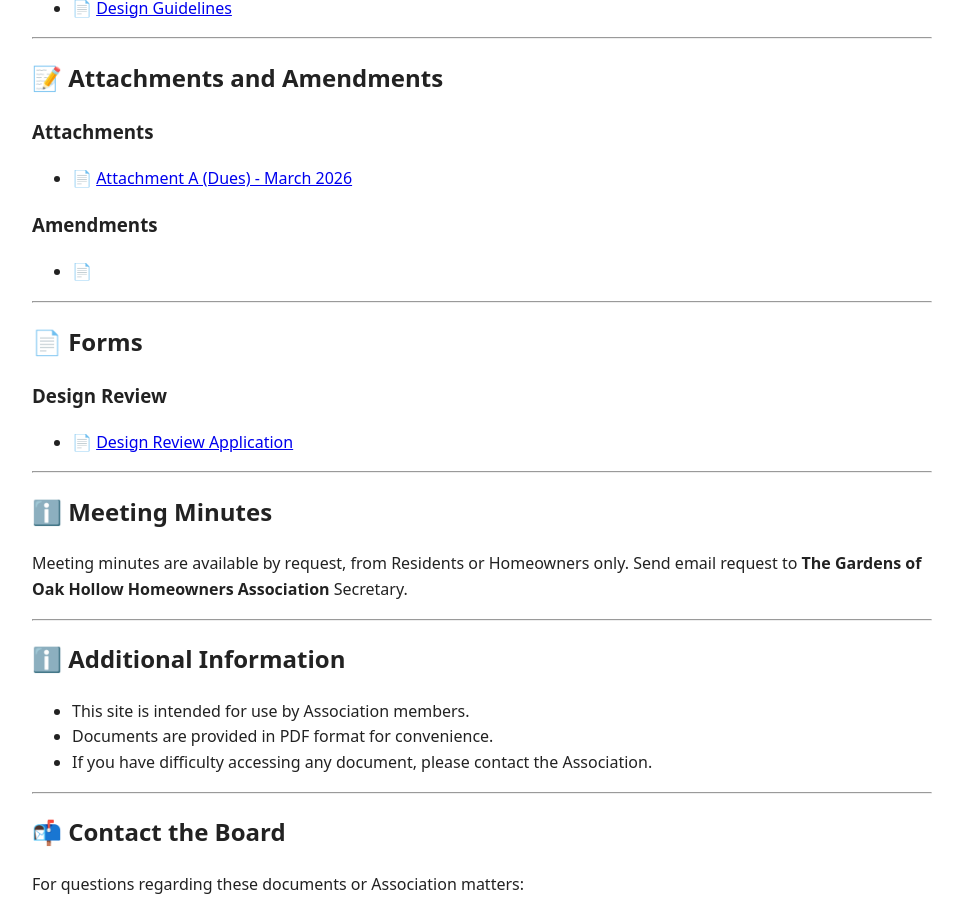
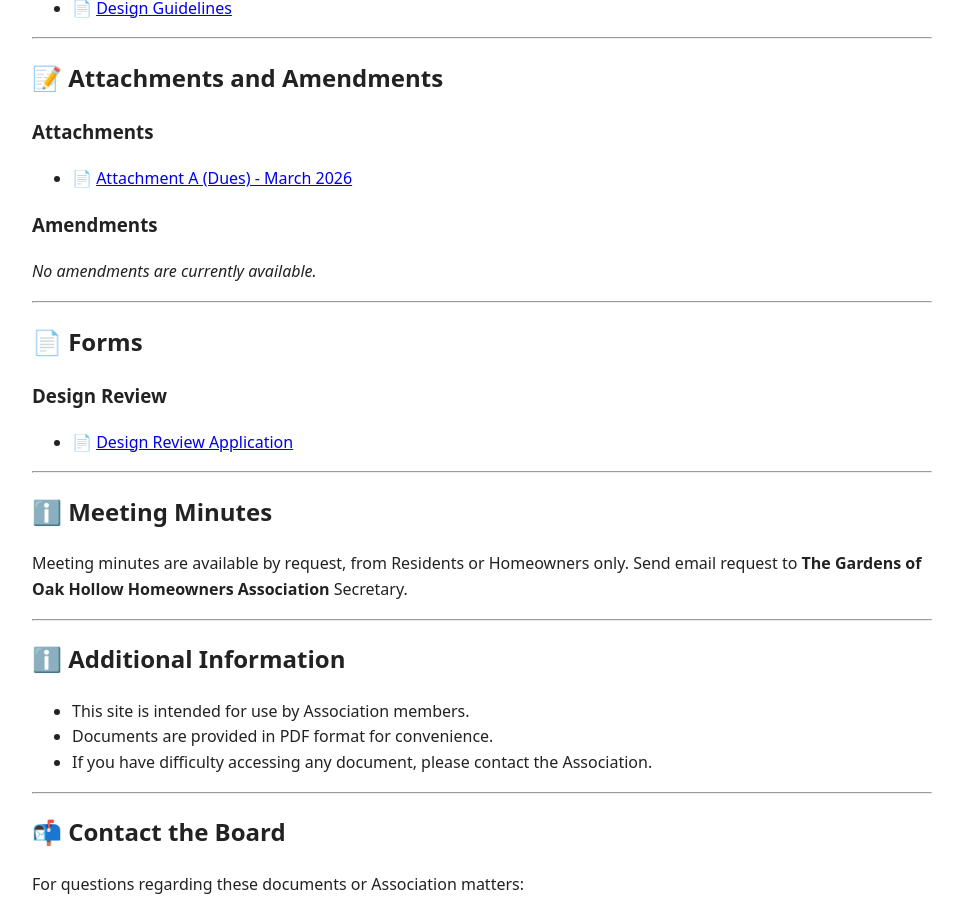
Before and after one commit to GardensOfOakHollowHOA/publicdocuments, a Jekyll site: the page built from index.html, in a window 1280 px wide and 900 px high, scrolled down 1208 px. Shown: the whole window, without its empty margins (158-1121 px from the left). Built offline with Jekyll 4.4.1, drawn with Linux system fonts in a browser that asks for light colours.

Commit message:
Generate amendment links from PDFs in amendments folder

```diff
--- a/index.html
+++ b/index.html
@@ -99,11 +99,27 @@
   </ul>
 
 <h3>Amendments</h3>
-  <ul>
-    <li>
-      📄
-    </li>
+{% assign amendment_files = site.static_files | sort: "name" %}
+{% capture amendment_links %}
+  {% for file in amendment_files %}
+    {% assign folder = file.path | remove: file.name %}
+    {% assign extension = file.extname | downcase %}
+    {% if folder == "/amendments/" and extension == ".pdf" %}
+      {% assign amendment_title = file.basename | replace: "_", " " | replace: "-", " " %}
+      <li>
+        📄 <a href="{{ file.path | relative_url | escape }}">{{ amendment_title | escape }}</a>
+      </li>
+    {% endif %}
+  {% endfor %}
+{% endcapture %}
+{% assign amendment_links = amendment_links | strip %}
+{% if amendment_links != "" %}
+  <ul class="pdf-list">
+    {{ amendment_links }}
   </ul>
+{% else %}
+  <p><em>No amendments are currently available.</em></p>
+{% endif %}
 
 <hr />
 
```
